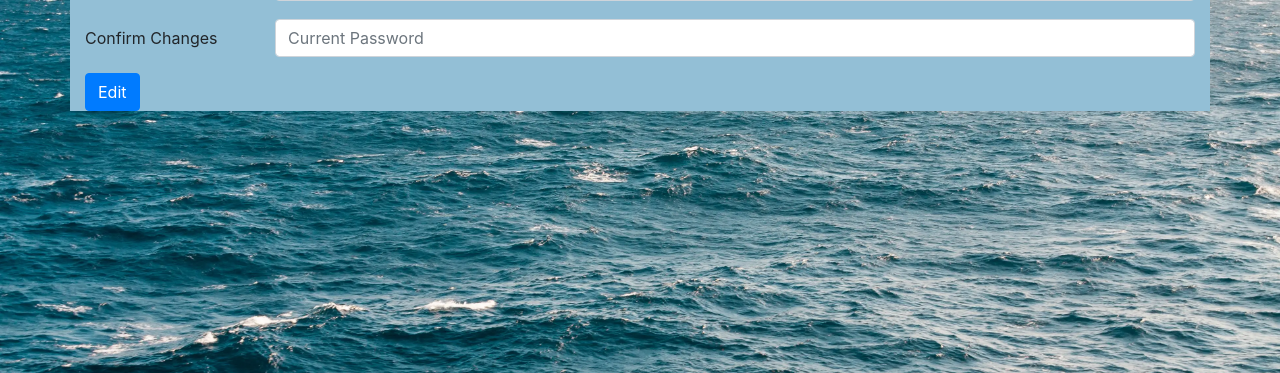
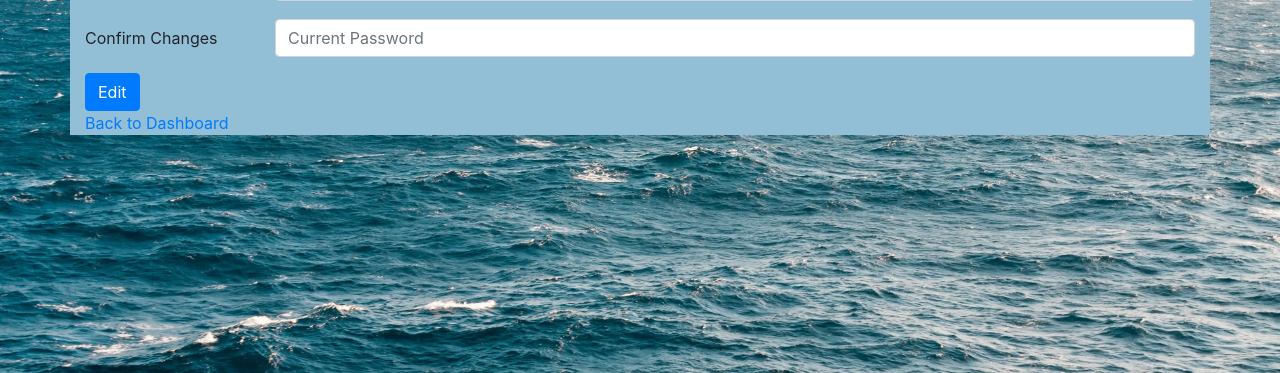
Before and after one commit to Mino-dev/GameWiki, a PHP site: page /edit.php in a window 1280 px wide. Shown: the part 303-676 px from the top of the page. Run offline with PHP 8.4, Linux system fonts and the light colour scheme; the visitor is signed in with stand-in values (Sample User, id 1).

Commit message:
Commit-11.1

```diff
--- a/route/edit-page.php
+++ b/route/edit-page.php
@@ -113,4 +113,5 @@
 
         <button type="submit" name="edit" class="btn btn-primary">Edit</button>
     </form>
+    <a href="dashboard.php">Back to Dashboard</a>
 </section>
```
